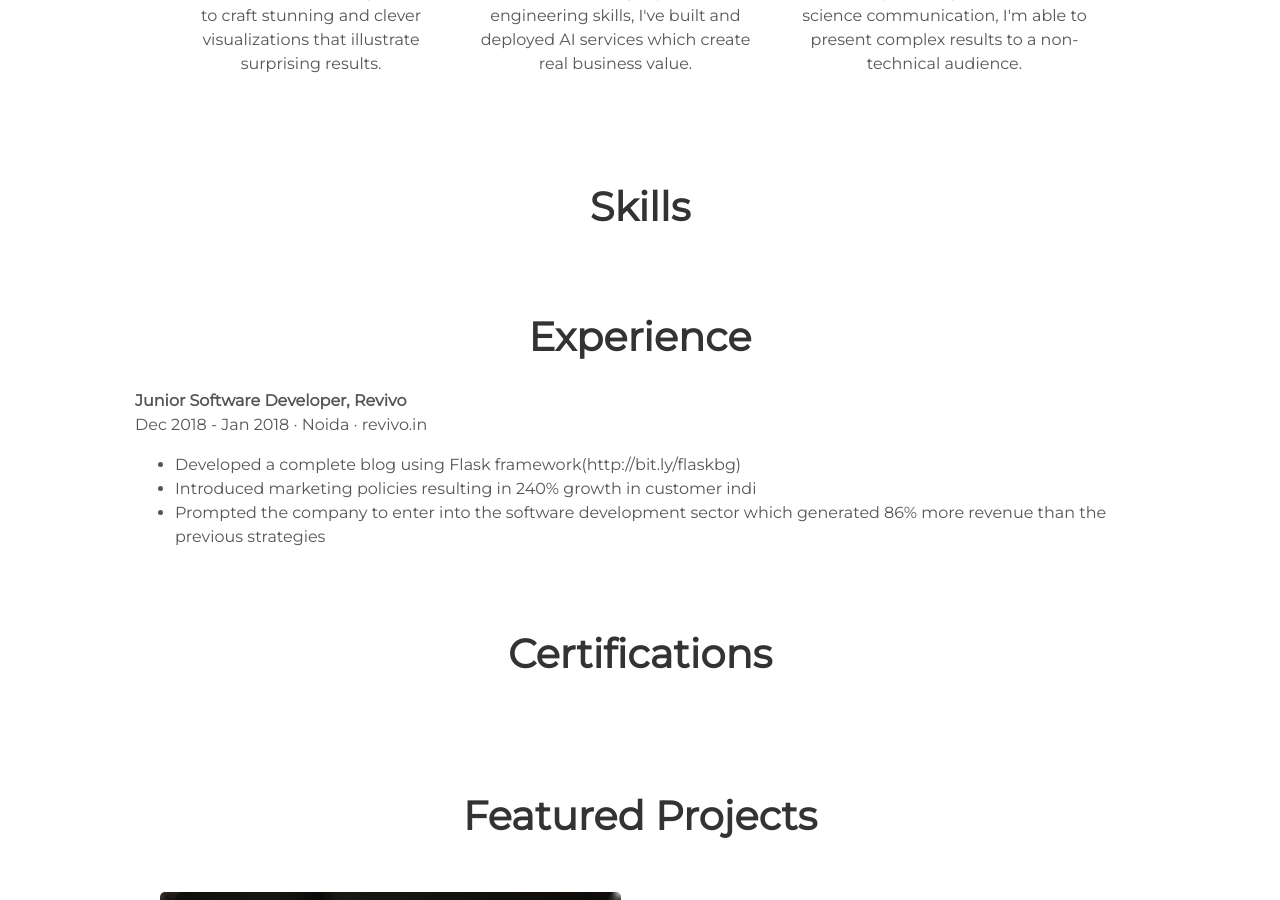
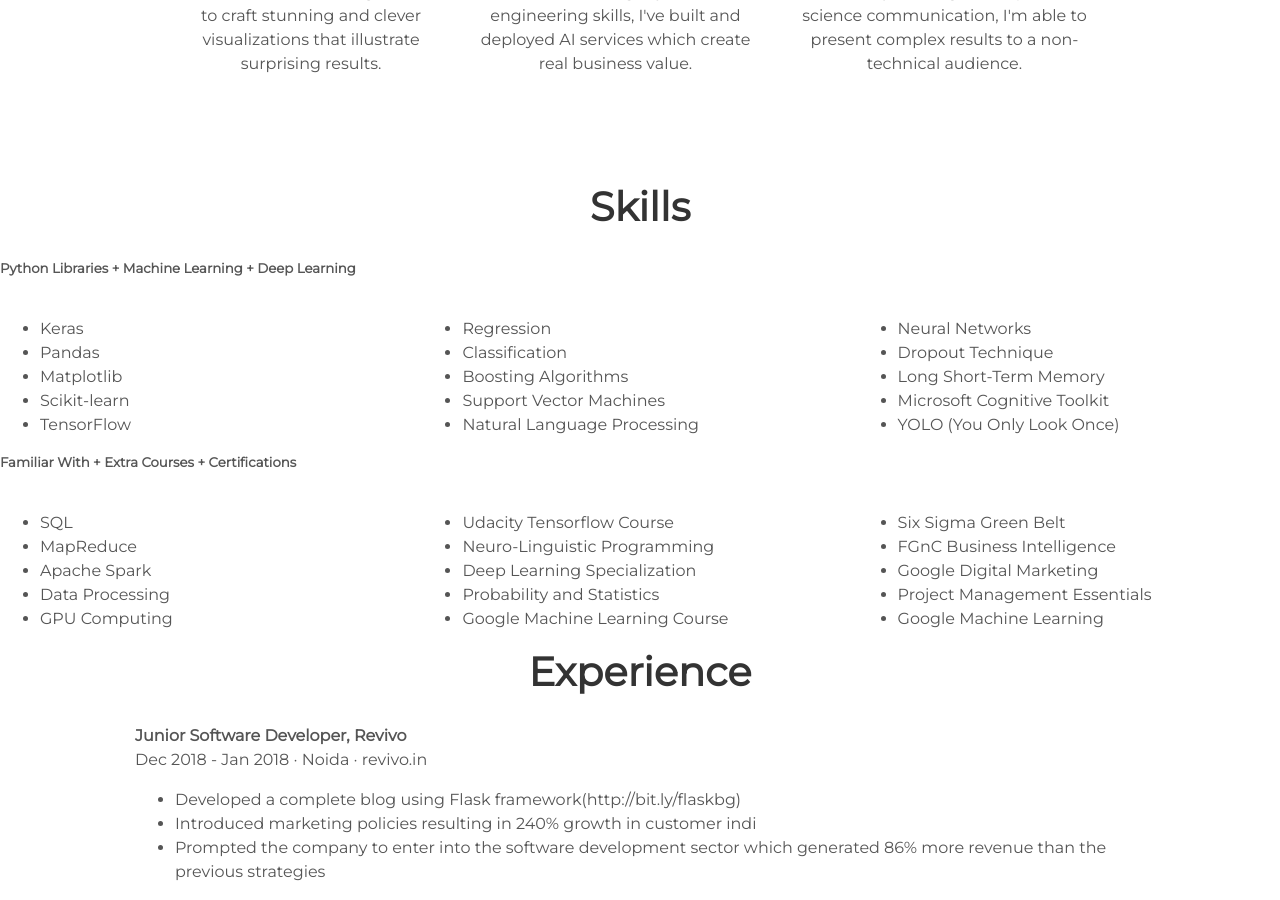
Before and after one commit to arkadee/arkadee.github.io, a Jekyll site: the page built from index.html, in a window 1280 px wide and 900 px high, scrolled down 1726 px. Built offline with Jekyll 4.4.1, drawn with Linux system fonts in a browser that asks for light colours.

Commit message:
Update skills.html

```diff
--- a/_includes/skills.html
+++ b/_includes/skills.html
@@ -1,3 +1,63 @@
 <div class="user-details">
   <h1> Skills </h1>
 </div>
+
+<h5>Python Libraries + Machine Learning + Deep Learning</h5>
+
+<div style="float: left; width: 33%;">
+<ul>
+    <li>Keras</li>
+    <li>Pandas</li>
+    <li>Matplotlib</li>
+    <li>Scikit-learn</li>
+    <li>TensorFlow</li>
+</ul>
+</div>
+<div style="float: left; width: 33%;">
+<ul>
+    <li>Regression</li>
+    <li>Classification</li>
+    <li>Boosting Algorithms</li>
+    <li>Support Vector Machines</li>
+    <li>Natural Language Processing</li>
+</ul>
+</div>
+<div style="float: right; width: 33%;">
+<ul>
+    <li>Neural Networks</li>
+    <li>Dropout Technique</li>
+    <li>Long Short-Term Memory</li>
+    <li>Microsoft Cognitive Toolkit</li>
+    <li>YOLO (You Only Look Once)</li>
+</ul>
+</div>
+
+<h5>Familiar With + Extra Courses + Certifications</h5>
+
+<div style="float: left; width: 33%;">
+<ul>
+    <li>SQL</li>
+    <li>MapReduce</li>
+    <li>Apache Spark</li>
+    <li>Data Processing</li>
+    <li>GPU Computing</li>
+</ul>
+</div>
+<div style="float: left; width: 33%;">
+<ul>
+    <li>Udacity Tensorflow Course</li>
+    <li>Neuro-Linguistic Programming</li>
+    <li>Deep Learning Specialization</li>
+    <li>Probability and Statistics</li>
+    <li>Google Machine Learning Course</li>
+</ul>
+</div>
+<div style="float: right; width: 33%;">
+<ul>
+    <li>Six Sigma Green Belt</li>
+    <li>FGnC Business Intelligence</li>
+    <li>Google Digital Marketing</li>
+    <li>Project Management Essentials</li>
+    <li>Google Machine Learning</li>
+</ul>
+</div>
```
